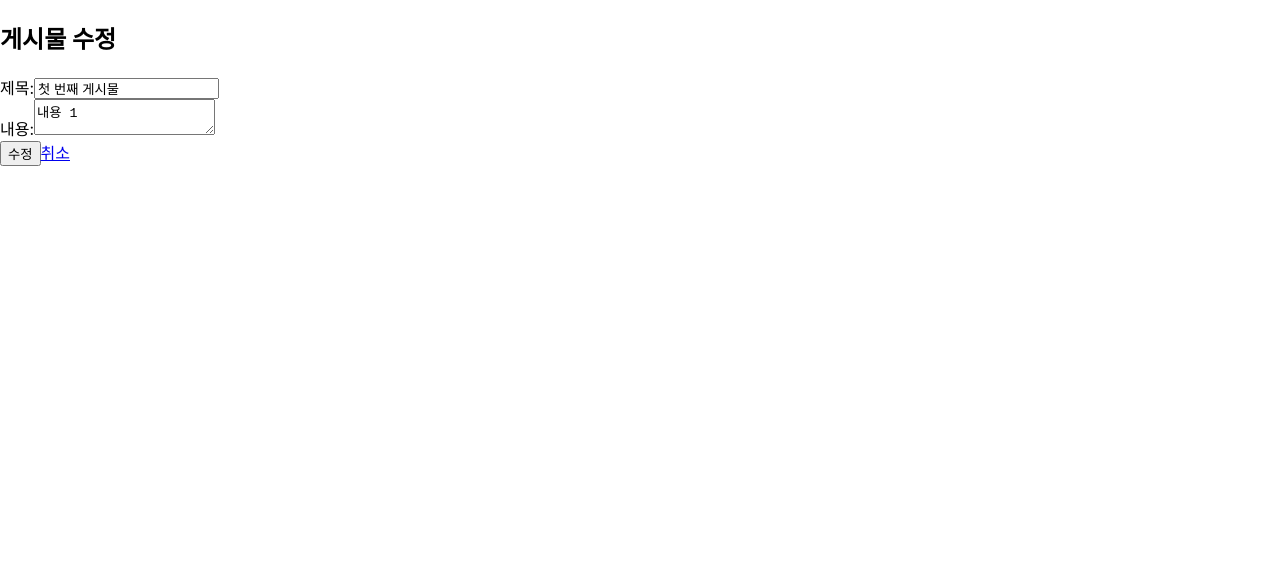
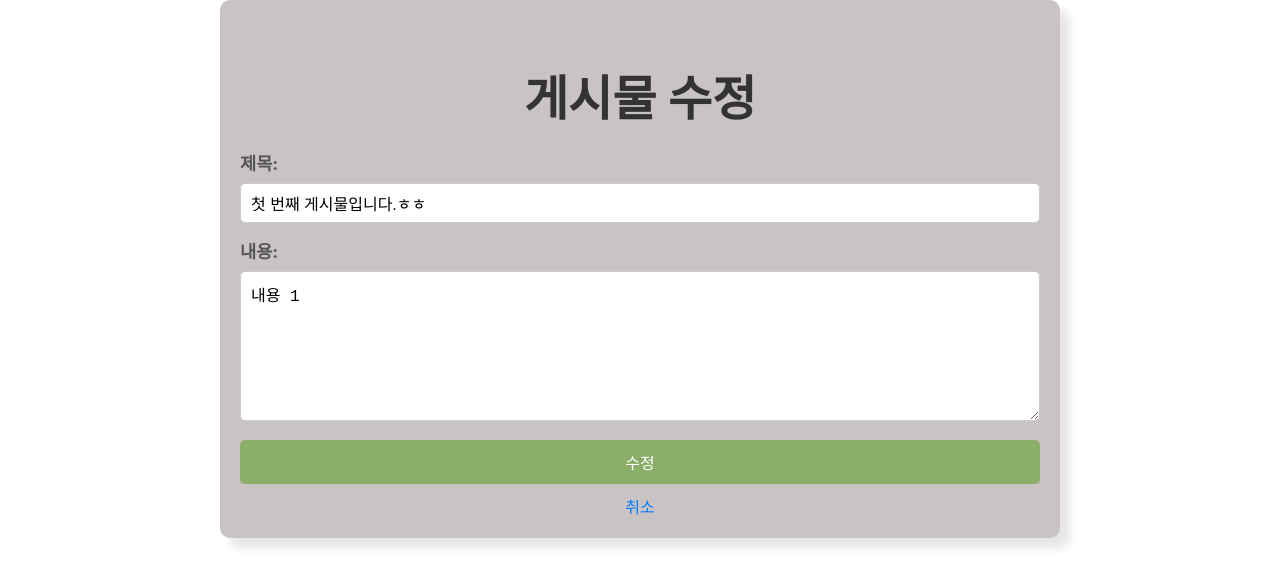
Before and after one commit to yumXD/portfolio-site, a React (Create React App) app: page /edit/1 in a window 1280 px wide. Shown: the top 586 px of the page. Built offline with nearby package versions, Linux system fonts and the light colour scheme.

Commit message:
Feat: css 꾸미기

```diff
--- a/package.json
+++ b/package.json
@@ -12,6 +12,7 @@
     "react-router-dom": "^6.23.1",
     "react-scripts": "5.0.1",
     "redux": "^5.0.1",
+    "styled-components": "^6.1.11",
     "web-vitals": "^2.1.4"
   },
   "scripts": {
--- a/src/pages/AddPostForm.jsx
+++ b/src/pages/AddPostForm.jsx
@@ -2,6 +2,100 @@ import React, {useEffect, useState} from 'react';
 import {useDispatch} from 'react-redux';
 import {Link, useNavigate} from 'react-router-dom';
 import {addPost} from '../redux/modules/postReducer';
+import styled from 'styled-components';
+
+const FormContainer = styled.div`
+    padding: 20px;
+    max-width: 800px;
+    margin: 0 auto;
+    background-color: #cac3c3;
+    border-radius: 10px;
+    box-shadow: 10px 10px 10px rgba(0, 0, 0, 0.1);
+`;
+
+const Title = styled.h2`
+    font-size: 3rem;
+    margin-bottom: 20px;
+    text-align: center;
+    color: #333;
+`;
+
+const StyledForm = styled.form`
+    display: flex;
+    flex-direction: column;
+`;
+
+const FormGroup = styled.div`
+    margin-bottom: 15px;
+`;
+
+const Label = styled.label`
+    display: block; // !
+    margin-bottom: 8px;
+    font-size: 1.1rem;
+    color: #555;
+    font-weight: bold;
+`;
+
+const Input = styled.input`
+    padding: 10px;
+    font-size: 1rem;
+    border-radius: 5px;
+    border: 1px solid #ccc;
+    width: 100%;
+    box-sizing: border-box; // !!!!!!
+    &:focus {
+        border-color: #007bff;
+        box-shadow: 0 0 5px rgba(0, 123, 255, 0.5);
+        outline: none; // !
+    }
+`;
+
+const Textarea = styled.textarea`
+    padding: 10px;
+    font-size: 1rem;
+    border-radius: 5px;
+    border: 1px solid #ccc;
+    width: 100%;
+    box-sizing: border-box;
+    height: 150px;
+    resize: vertical;
+    &:focus {
+        border-color: #007bff;
+        box-shadow: 0 0 5px rgba(0, 123, 255, 0.5);
+        outline: none;
+    }
+`;
+
+const SubmitButton = styled.button`
+    padding: 10px 20px;
+    font-size: 1rem;
+    color: white;
+    background-color: #8bae69;
+    border: none;
+    border-radius: 5px;
+    cursor: pointer;
+    transition: background-color 0.3s;
+    &:disabled {
+        background-color: #ccc;
+        cursor: not-allowed;
+    }
+    &:hover:not(:disabled) {
+        background-color: #667f4c;
+    }
+`;
+
+const CancelLink = styled(Link)`
+    margin-top: 10px;
+    font-size: 1rem;
+    color: #007bff;
+    text-decoration: none;
+    text-align: center;
+    &:hover {
+        text-decoration: underline;
+    }
+`;
+
 
 const AddPostForm = () => {
     const [title, setTitle] = useState('');
@@ -39,28 +133,32 @@ const AddPostForm = () => {
     };
 
     return (
-        <div>
-            <Link to="/">게시물 목록으로 돌아가기</Link>
-            <form onSubmit={handleSubmit}>
-                <div>
-                    <label htmlFor="title">제목:</label>
-                    <input
+        <FormContainer>
+            <Title>게시물 추가</Title>
+            <StyledForm onSubmit={handleSubmit}>
+                <FormGroup>
+                    <Label htmlFor="title">제목</Label>
+                    <Input
                         type="text"
                         id="title"
                         value={title}
-                        onChange={(e) => setTitle(e.target.value)}/>
-                </div>
-                <div>
-                    <label htmlFor="content">내용:</label>
-                    <textarea
+                        onChange={(e) => setTitle(e.target.value)}
+                    />
+                </FormGroup>
+                <FormGroup>
+                    <Label htmlFor="content">내용</Label>
+                    <Textarea
                         id="content"
                         value={content}
-                        onChange={(e) => setContent(e.target.value)}/>
-                </div>
-                <button type="submit" disabled={!isFormValid}>추가</button>
-            </form>
-        </div>
-
+                        onChange={(e) => setContent(e.target.value)}
+                    />
+                </FormGroup>
+                <SubmitButton type="submit" disabled={!isFormValid}>
+                    추가
+                </SubmitButton>
+                <CancelLink to="/">게시물 목록으로 돌아가기</CancelLink>
+            </StyledForm>
+        </FormContainer>
     );
 };
 
--- a/src/pages/BoardList.jsx
+++ b/src/pages/BoardList.jsx
@@ -2,31 +2,95 @@ import React from 'react';
 import {useSelector} from 'react-redux';
 import {Link} from 'react-router-dom';
 // import postReducer from '../redux/modules/postReducer';
+
+import styled from 'styled-components';
+
+const BoardContainer = styled.div `
+    display: block ; // 기본값
+    padding: 20px; // 글자와 테두리의 간격을 위행
+    max-width: 800px; // width: 800px; 비슷?
+    margin: 0px auto; // 가로 중앙에 배치
+    background-color: #cac3c3;
+    border-radius: 10px;
+    box-shadow: 10px 10px 10px rgba(0, 0, 0, 0.1);
+`;
+
+const Title = styled.h2`
+    font-size: 3rem;
+    margin: 20px;
+    text-align: center;
+    color: #333;
+`;
+
+const AddPostButton = styled(Link)`
+    display: inline-block;
+    margin-bottom: 20px;
+    padding: 10px 20px;
+    font-size: 1rem;
+    font-weight: bold; // 700
+    color: #f2e0e0;
+    background-color: #8bae69;
+    border: none;
+    border-radius: 5px;
+    text-decoration: none; // a 태그에 밑줄 지우기
+    text-align: center;
+
+    &:hover { // 사용자의 커서(마우스의 포인터)가 요소에 올라가 있을 때 적용
+        background-color: #667f4c;
+    }
+`;
+
+const PostList = styled.ul`
+    list-style: none; // 불릿 지우기
+    padding: 0; // 들여쓰기 없애기
+`;
+
+const PostItem = styled.li`
+    margin-bottom: 10px;
+    font-size: 1.2rem;
+    font-weight: bold;
+
+    a {
+        color: #007bff;
+        text-decoration: none;
+
+        &:hover { // 사용자의 커서(마우스의 포인터)가 요소에 올라가 있을 때 적용
+            text-decoration: underline;
+        }
+    }
+`;
+
+const NoPostsMessage = styled.p`
+    font-size: 1rem;
+    color: #999;
+    text-align: center;
+`;
+
 
 const BoardList = () => {
     const posts = useSelector(state => state.posts); // 단일 리듀서
     // const posts = useSelector(state => state.postReducer.posts); // 여러 개의 리듀서를 사용
 
     return (
-        <div>
-            <h2>게시물 목록</h2>
-            <Link to="/add">게시물 추가</Link>
+        <BoardContainer>
+            <Title>게시판</Title>
+            <AddPostButton to="/add">게시물 추가</AddPostButton>
             {
                 posts.length === 0
-                    ? (<p>게시물이 존재하지 않습니다.</p>)
+                    ? (<NoPostsMessage>게시물이 존재하지 않습니다.</NoPostsMessage>)
                     : (
-                        <ul>
+                        <PostList>
                             {
                                 posts.map(post => (
-                                    <li key={post.id}>
+                                    <PostItem key={post.id}>
                                         <Link to={`/post/${post.id}`}>{post.title}</Link>
-                                    </li>
+                                    </PostItem>
                                 ))
                             }
-                        </ul>
+                        </PostList>
                     )
             }
-        </div>
+        </BoardContainer>
     );
 };
 
--- a/src/pages/EditPostForm.jsx
+++ b/src/pages/EditPostForm.jsx
@@ -2,6 +2,99 @@ import React, {useEffect, useState} from 'react';
 import {useDispatch, useSelector} from 'react-redux';
 import {editPost} from '../redux/modules/postReducer';
 import {Link, useNavigate, useParams} from 'react-router-dom';
+import styled from 'styled-components';
+
+const FormContainer = styled.div`
+    padding: 20px;
+    max-width: 800px;
+    margin: 0 auto;
+    background-color: #cac3c3;
+    border-radius: 10px;
+    box-shadow: 10px 10px 10px rgba(0, 0, 0, 0.1);
+`;
+
+const Title = styled.h2`
+    font-size: 3rem;
+    margin-bottom: 20px;
+    text-align: center;
+    color: #333;
+`;
+
+const StyledForm = styled.form`
+    display: flex;
+    flex-direction: column;
+`;
+
+const FormGroup = styled.div`
+    margin-bottom: 15px;
+`;
+
+const Label = styled.label`
+    display: block;
+    margin-bottom: 8px;
+    font-size: 1.1rem;
+    color: #555;
+    font-weight: bold;
+`;
+
+const Input = styled.input`
+    padding: 10px;
+    font-size: 1rem;
+    border-radius: 5px;
+    border: 1px solid #ccc;
+    width: 100%;
+    box-sizing: border-box;
+    &:focus {
+        border-color: #007bff;
+        box-shadow: 0 0 5px rgba(0, 123, 255, 0.5);
+        outline: none;
+    }
+`;
+
+const Textarea = styled.textarea`
+    padding: 10px;
+    font-size: 1rem;
+    border-radius: 5px;
+    border: 1px solid #ccc;
+    width: 100%;
+    box-sizing: border-box;
+    height: 150px;
+    resize: vertical;
+    &:focus {
+        border-color: #007bff;
+        box-shadow: 0 0 5px rgba(0, 123, 255, 0.5);
+        outline: none;
+    }
+`;
+
+const SubmitButton = styled.button`
+    padding: 10px 20px;
+    font-size: 1rem;
+    color: white;
+    background-color: #8bae69;
+    border: none;
+    border-radius: 5px;
+    cursor: pointer;
+    transition: background-color 0.3s;
+    &:disabled {
+        background-color: #ccc;
+        cursor: not-allowed;
+    }
+    &:hover:not(:disabled) {
+        background-color: #667f4c;
+    }
+`;
+
+const CancelLink = styled(Link)`
+    margin-top: 10px;
+    font-size: 1rem;
+    color: #007bff;
+    text-decoration: none;
+    text-align: center;
+    &:hover {
+        text-decoration: underline;
+    }
+`;
 
 const EditPostForm = () => {
     const {postId} = useParams(); // 동적 파라미터 사용
@@ -54,28 +147,32 @@ const EditPostForm = () => {
     }
 
     return (
-        <div>
-            <h2>게시물 수정</h2>
-            <form onSubmit={handleSubmit}>
-                <div>
-                    <label htmlFor="title">제목:</label>
-                    <input
+         <FormContainer>
+            <Title>게시물 수정</Title>
+            <StyledForm onSubmit={handleSubmit}>
+                <FormGroup>
+                    <Label htmlFor="title">제목:</Label>
+                    <Input
                         type="text"
                         id="title"
                         value={title}
-                        onChange={(e) => setTitle(e.target.value)}/>
-                </div>
-                <div>
-                    <label htmlFor="content">내용:</label>
-                    <textarea
+                        onChange={(e) => setTitle(e.target.value)}
+                    />
+                </FormGroup>
+                <FormGroup>
+                    <Label htmlFor="content">내용:</Label>
+                    <Textarea
                         id="content"
                         value={content}
-                        onChange={(e) => setContent(e.target.value)}/>
-                </div>
-                <button type="submit" disabled={!isFormValid}>수정</button>
-                <Link to={`/post/${post.id}`}>취소</Link>
-            </form>
-        </div>
+                        onChange={(e) => setContent(e.target.value)}
+                    />
+                </FormGroup>
+                <SubmitButton type="submit" disabled={!isFormValid}>
+                    수정
+                </SubmitButton>
+                <CancelLink to={`/post/${post.id}`}>취소</CancelLink>
+            </StyledForm>
+        </FormContainer>
     );
 };
 
--- a/src/pages/PostDetail.jsx
+++ b/src/pages/PostDetail.jsx
@@ -2,9 +2,79 @@ import React from 'react';
 import {useDispatch, useSelector} from 'react-redux';
 import {useParams, Link, useNavigate} from 'react-router-dom';
 import { deletePost } from '../redux/modules/postReducer';
+import styled from 'styled-components';
+
+const DetailContainer = styled.div`
+    padding: 20px;
+    max-width: 800px;
+    margin: 0 auto;
+    background-color: #cac3c3;
+    border-radius: 10px;
+    box-shadow: 10px 10px 10px rgba(0, 0, 0, 0.1);
+`;
+
+const Title = styled.h2`
+    font-size: 2rem;
+    margin-bottom: 20px;
+    text-align: center;
+    color: #333;
+`;
+
+const Content = styled.div`
+    margin-bottom: 20px;
+    font-size: 1.2rem;
+    color: #555;
+    line-height: 1.6;
+    white-space: pre-wrap; /* Preserve whitespace and line breaks */
+    padding: 20px;
+    background-color: #f8f4f4;
+    border-radius: 10px;
+    box-shadow: 0 0 10px rgba(0, 0, 0, 0.05);
+`;
+
+
+const DeleteButton = styled.button`
+    padding: 10px 20px;
+    font-size: 1rem;
+    font-weight: bold;
+    color: white;
+    background-color: #e37883;
+    border: none;
+    border-radius: 5px;
+    cursor: pointer;
+    margin-right: 10px;
+    &:hover {
+        background-color: #ae6169;
+    }
+`;
+
+const EditLink = styled(Link)`
+    padding: 10px 20px;
+    font-size: 1rem;
+    font-weight: bold;
+    color: white;
+    background-color: #8bae69;
+    border: none;
+    border-radius: 5px;
+    text-decoration: none;
+    &:hover {
+        background-color: #667f4c;
+    }
+`;
+
+const BackLink = styled(Link)`
+    display: block;
+    margin-top: 10px;
+    font-size: 1rem;
+    color: #007bff;
+    text-decoration: none;
+    &:hover {
+        text-decoration: underline;
+    }
+`;
 
 const PostDetail = () => {
-    const {postId} = useParams(); // 동적 파라미터 사용
+    const {postId} = useParams();
     const post = useSelector(
         state => state.posts.find(p => p.id === parseInt(postId))
     );
@@ -16,22 +86,19 @@ const PostDetail = () => {
         return <p>해당 게시물을 찾을 수 없습니다.</p>;
     }
 
-    // 게시물 삭제 핸들러
     const handleDelete = () => {
         dispatch(deletePost(post.id));
         navigate('/');
     };
 
     return (
-        <div>
-            <h2>{post.title}</h2>
-            <p>{post.content}</p>
-            <button onClick={handleDelete}>삭제</button>
-            <br/>
-            <Link to={`/edit/${post.id}`}>게시물 수정하기</Link>
-            <br/>
-            <Link to="/">게시물 목록으로 돌아가기</Link>
-        </div>
+        <DetailContainer>
+            <Title>{post.title}</Title>
+            <Content>{post.content}</Content>
+            <DeleteButton onClick={handleDelete}>삭제</DeleteButton>
+            <EditLink to={`/edit/${post.id}`}>게시물 수정하기</EditLink>
+            <BackLink to="/">게시물 목록으로 돌아가기</BackLink>
+        </DetailContainer>
     );
 };
 
--- a/src/redux/modules/postReducer.js
+++ b/src/redux/modules/postReducer.js
@@ -16,9 +16,9 @@ export const deletePost = (postId) => ({type: DELETE_POST, postId});
 // 초기 상태 설정
 const initialState = {
   posts: [
-    { id: 1, title: '첫 번째 게시물', content: '내용 1' },
-    { id: 2, title: '두 번째 게시물', content: '내용 2' },
-    { id: 3, title: '세 번째 게시물', content: '내용 3' }
+    { id: 1, title: '첫 번째 게시물입니다.ㅎㅎ', content: '내용 1' },
+    { id: 2, title: '두 번째 게시물입니다.ㅎㅎ', content: '내용 2' },
+    { id: 3, title: '세 번째 게시물입니다.ㅎㅎ', content: '내용 3' }
   ]
 };
 
```
Also changed, not shown: 1 other file (tests, documents, lock files or other folders).
